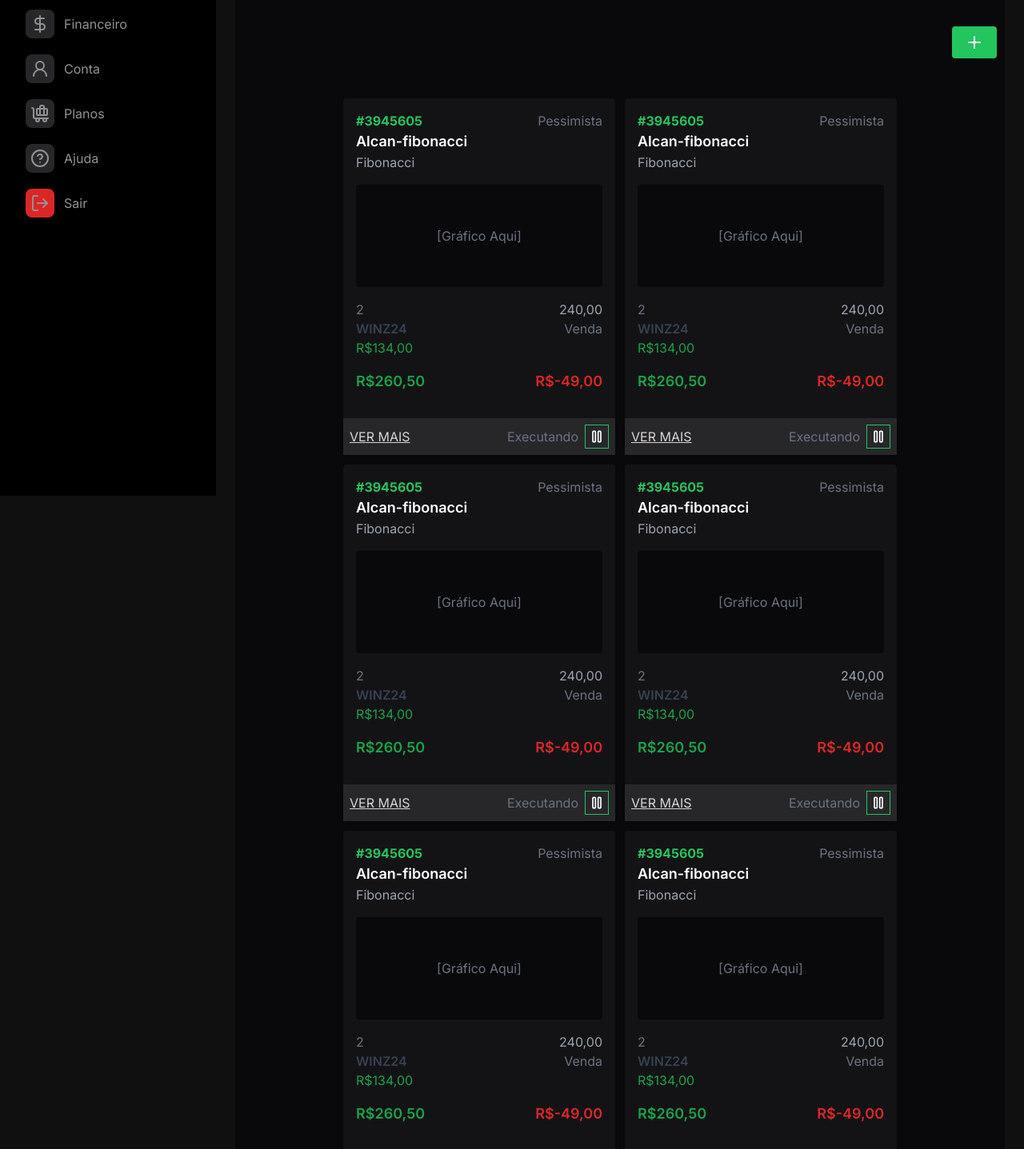
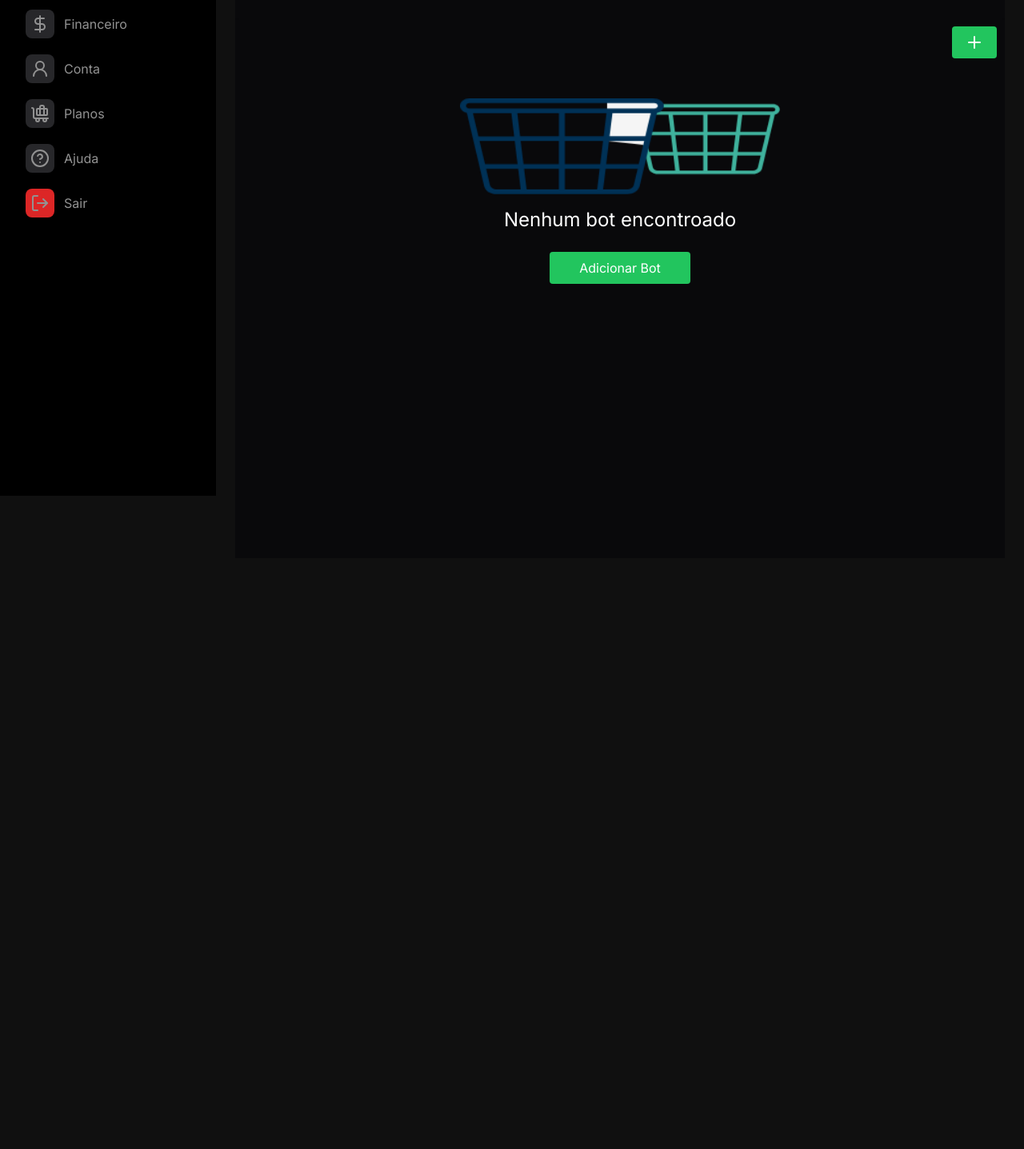
Before and after one commit to x-max-gain/xg-gain-painel, a Next.js app: page /painel/bot in a window 1280 px wide. Shown: the part 180-1617 px from the top of the page at 80% size. After the commit the page ends 910 px from the top, so only its background shows below. Built offline with nearby package versions, Linux system fonts and the light colour scheme.

Commit message:
bot page resources

```diff
--- a/src/app/(app)/(platform)/painel/account/[id]/page.tsx
+++ b/src/app/(app)/(platform)/painel/account/[id]/page.tsx
@@ -1,21 +1,35 @@
+"use client"
+
+import { useState } from "react";
 import Image from "next/image";
-import Link from "next/link";
-import { Sidebar } from "@/components/sidebar/sidebar";
-import { Navbar } from "@/components/navbar/navbar";
-import VideoCarousel from "@/components/carroussel/Carrousel";
-import Carrousel from "@/components/carroussel/Carrousel";
-
-
 
 export default function Account() {
+  const [activeTab, setActiveTab] = useState("Perfil");
+
   return (
     <div className="bg-background-primary">
+      <nav className="shadow-sm p-4 border-b border-stone-500 flex justify-center items-center">
+        <div className="flex gap-4">
+          {["Perfil", "Plano", "Preferências"].map((tab) => (
+            <button
+              key={tab}
+              className={`px-1 sm:px-4 py-2 ${
+                activeTab === tab ? "bg-green-500 font-bold rounded" : ""
+              }`}
+              onClick={() => setActiveTab(tab)}
+            >
+              {tab}
+            </button>
+          ))}
+        </div>
+      </nav>
+
       <div className="flex justify-center">
         <div className="p-4 flex flex-col flex-wrap w-full justify-between sm:flex-row sm:w-full">
+          {activeTab === "Perfil" && (
             <div className="h-auto w-full max-w-[100%] sm:max-w-[74.5%]">
-
               <div className="bg-background-deep rounded-md p-4">
-              <div className="flex flex-col gap-2 sm:gap-4 sm:flex-row ">
+                <div className="flex flex-col gap-2 sm:gap-4 sm:flex-row">
                   <Image
                     src="https://logicc-tecnologia-s3.s3.amazonaws.com/system/user_default.webp"
                     alt="User"
@@ -24,41 +38,60 @@ export default function Account() {
                     height={200}
                   />
                   <div className="flex flex-col">
-                  <h1 className="text-5md sm:text-2xl ">Lauricio De Sousa Oliveira</h1>
+                    <h1 className="text-5md sm:text-2xl">
+                      Lauricio De Sousa Oliveira
+                    </h1>
                     <p className="text-xs sm:text-base">CPF: 043.921.432.01</p>
-                  <p className="text-xs sm:text-base">EMAIL: developerwebmasterpro@gmail.com</p>
-                  <p className="text-xs sm:text-base">TELEFONE: (63) 99999-9090</p>
+                    <p className="text-xs sm:text-base">
+                      EMAIL: developerwebmasterpro@gmail.com
+                    </p>
+                    <p className="text-xs sm:text-base">
+                      TELEFONE: (63) 99999-9090
+                    </p>
                   </div>
                 </div>
-
               </div>
               <div className="bg-background-deep rounded-md mt-4">
-              <h2 className="px-4 py-2"><strong>Resumo do periodo</strong></h2>
-              <div className="flex px-4 overflow-x-hidden">
+                <h2 className="px-4 py-2">
+                  <strong>Resumo do período</strong>
+                </h2>
+              </div>
+              <div className="bg-background-deep rounded-md mt-4 flex flex-col p-4 gap-2">
+                <h2 className="px-4 py-2">
+                  <strong>Detalhes do bots</strong>
+                </h2>
               </div>
             </div>
+          )}
 
-            {/* ESTATÍSTICAS */}
-            <div className="bg-background-deep rounded-md mt-4 flex flex-col p-4 gap-2">
-              <h2 className="px-4 py-2"><strong>Detalhes do bots</strong></h2>
-              <div className="flex px-4 overflow-x-hidden">
-
+          {activeTab === "Plano" && (
+            <div className="h-auto w-full max-w-[100%] sm:max-w-[74.5%]">
+              <div className="bg-background-deep rounded-md p-4">
+                <h2 className="text-xl">Plano Atual</h2>
+                <p>Detalhes sobre o plano serão exibidos aqui.</p>
               </div>
             </div>
+          )}
 
+          {activeTab === "Preferências" && (
+            <div className="h-auto w-full max-w-[100%] sm:max-w-[74.5%]">
+              <div className="bg-background-deep rounded-md p-4">
+                <h2 className="text-xl">Preferências</h2>
+                <p>Configurações de preferências do usuário.</p>
               </div>
+            </div>
+          )}
+
           <div className="w-full h-auto max-w-1/4 sm:max-w-[24.5%]">
             <div className="bg-background-deep rounded-md p-4 mt-4">
-              <h2 className="px-4 py-2"><strong>Lista de depósitos</strong></h2>
-              <div className="px-4 w-full">
-
-              </div>
+              <h2 className="px-4 py-2">
+                <strong>Lista de depósitos</strong>
+              </h2>
             </div>
             <div className="bg-background-deep rounded-md p-4 mt-4">
-              <h2 className="px-4 py-2"><strong>Lista de saques</strong></h2>
-              <div className="px-4 w-full">
-
-              </div>
+              <h2 className="px-4 py-2">
+                <strong>Lista de saques</strong>
+              </h2>
             </div>
           </div>
         </div>
--- a/src/app/(app)/(platform)/painel/bot/page.tsx
+++ b/src/app/(app)/(platform)/painel/bot/page.tsx
@@ -1,9 +1,12 @@
 'use client'
 
 import { Pause, Plus, SidebarClose } from "lucide-react";
+import Image from "next/image";
 import Link from "next/link";
+import { useState } from "react";
 
 export default function Bot() {
+  const [bots, setBots] = useState(false)
 
   return (
     <div className="w-full min-h-screen bg-background-primary">
@@ -60,8 +63,11 @@ export default function Bot() {
 
 
       <main className="pr-8 pl-8 pb-8 flex gap-3 items-center flex-wrap justify-center ">
-        <div className="w-full max-w-[340px] w-full bg-background-secondary shadow rounded">
-            <Link href="#">
+       {
+        bots && (
+          <>
+           <div className="w-full max-w-[340px] w-full bg-background-secondary shadow rounded">
+            <Link href="/painel/bot/22">
              <div className="p-4">
               <div className="flex justify-between items-center">
                   <h2 className="text-green-500 font-bold">#3945605</h2>
@@ -107,7 +113,7 @@ export default function Bot() {
         </div>
 
         <div className="w-full max-w-[340px] w-full bg-background-secondary shadow rounded">
-            <Link href="#">
+            <Link href="/painel/bot/22">
              <div className="p-4">
               <div className="flex justify-between items-center">
                   <h2 className="text-green-500 font-bold">#3945605</h2>
@@ -153,7 +159,7 @@ export default function Bot() {
         </div>
 
         <div className="w-full max-w-[340px] w-full bg-background-secondary shadow rounded">
-            <Link href="#">
+            <Link href="/painel/bot/22">
              <div className="p-4">
               <div className="flex justify-between items-center">
                   <h2 className="text-green-500 font-bold">#3945605</h2>
@@ -199,7 +205,7 @@ export default function Bot() {
         </div>
 
         <div className="w-full max-w-[340px] w-full bg-background-secondary shadow rounded">
-            <Link href="#">
+            <Link href="/painel/bot/22">
              <div className="p-4">
               <div className="flex justify-between items-center">
                   <h2 className="text-green-500 font-bold">#3945605</h2>
@@ -245,7 +251,7 @@ export default function Bot() {
         </div>
 
         <div className="w-full max-w-[340px] w-full bg-background-secondary shadow rounded">
-            <Link href="#">
+            <Link href="/painel/bot/22">
              <div className="p-4">
               <div className="flex justify-between items-center">
                   <h2 className="text-green-500 font-bold">#3945605</h2>
@@ -291,7 +297,7 @@ export default function Bot() {
         </div>
 
         <div className="w-full max-w-[340px] w-full bg-background-secondary shadow rounded">
-            <Link href="#">
+            <Link href="/painel/bot/22">
              <div className="p-4">
               <div className="flex justify-between items-center">
                   <h2 className="text-green-500 font-bold">#3945605</h2>
@@ -336,6 +342,19 @@ export default function Bot() {
            </div>
         </div>
 
+          </>
+        )
+       }
+
+
+       {!bots && (
+        <div className="flex alig-center flex-col gap-4" >
+          <Image src="/brath.png"  alt="teste" width={400} height={400}/>
+        <h3 className="text-5md sm:text-2xl text-center">Nenhum bot encontroado</h3>
+        <Link href="/painel/bot/create" className={"my-2 mx-auto  w-full max-w-44 text-center py-2 rounded bg-green-500 text-white  hover:bg-green-500"}> Adicionar Bot</Link>
+
+        </div>
+        ) }
       </main>
 
     </div>
--- a/src/app/(app)/(platform)/painel/plans/checkout/[id]/page.tsx
+++ b/src/app/(app)/(platform)/painel/plans/checkout/[id]/page.tsx
@@ -132,22 +132,22 @@ export default function PaymentForm() {
             <div className="p-3">
 
                <div className="flex gap-4 w-full ">
-                  <div className="flex flex-col w-full">
+                  <div className="flex flex-col w-full max-w-64">
                   <label className="block mb-2">CPF ou CNPJ</label>
                   <input
                       type="text"
-                      className="w-full mb-4 p-2 bg-background-primary rounded"
+                      className="w-full  mb-4 p-2 bg-background-primary rounded"
                       value={pixData.cpfCnpj}
                       onChange={(e) => setPixData({ cpfCnpj: e.target.value })}
                       placeholder="000.000.000-00"
                     />
                   </div>
                 <div className="flex flex-col w-full ">
-                <label className="block mb-2">Sobrenome</label>
+                <label className="block mb-2">Nome completo</label>
                     <input
                       type="text"
                       className="w-full mb-4 p-2 bg-background-primary rounded"
-                      placeholder="Sobrenome"
+                      placeholder="Nome completo"
                     />
                 </div>
               </div>
--- a/src/app/(app)/(platform)/painel/plans/page.tsx
+++ b/src/app/(app)/(platform)/painel/plans/page.tsx
@@ -1,3 +1,5 @@
+import Link from "next/link";
+
 export default function Plans() {
   const planos = [
     {
@@ -50,6 +52,9 @@ export default function Plans() {
             >
               <h2 className="text-xl font-bold mb-2 text-center">{plano.nome}</h2>
               <p className="text-2xl font-semibold text-center text-green-600">{plano.preco}</p>
+
+
+              <Link href={`/painel/plans/checkout/${index}`}>
               <button
                 className={`mt-4 w-full py-2 rounded ${
                   plano.destaque
@@ -59,6 +64,8 @@ export default function Plans() {
               >
                 {plano.descricao}
               </button>
+              </Link>
+
               <ul className="mt-6 space-y-2">
                 {plano.beneficios.map((beneficio, i) => (
                   <li key={i} className="text-sm text-white">
```
Also changed, not shown: public/brath.png (added). Lines whose indentation alone changed are shown as unchanged.
